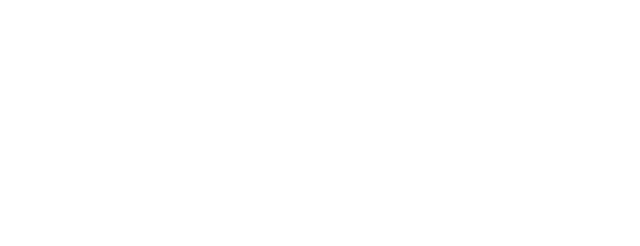
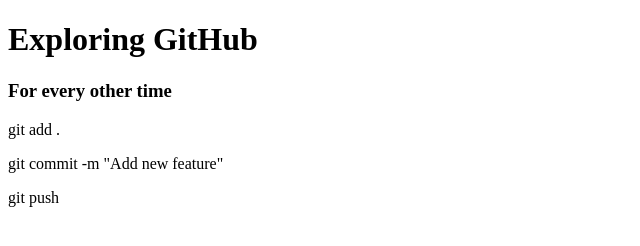
Before and after one commit to fayezmk4/my-first-github-repo, a plain HTML site: page index.html in a window 1280 px wide. Shown: the whole page, without its empty margins (0-640 px from the left). Drawn offline with Linux system fonts and the light colour scheme.

Commit message:
Added new line

```diff
--- a/index.html
+++ b/index.html
@@ -3,9 +3,15 @@
 <head>
     <meta charset="UTF-8">
     <meta name="viewport" content="width=device-width, initial-scale=1.0">
-    <title>Document</title>
+    <title>Exploring GitHub</title>
 </head>
 <body>
-
+    <h1>Exploring GitHub</h1>
+    <div>
+        <h3>For every other time</h3>
+        <p>git add .</p>
+        <p>git commit -m "Add new feature"</p>
+        <p>git push</p>
+    </div>
 </body>
 </html>
```
